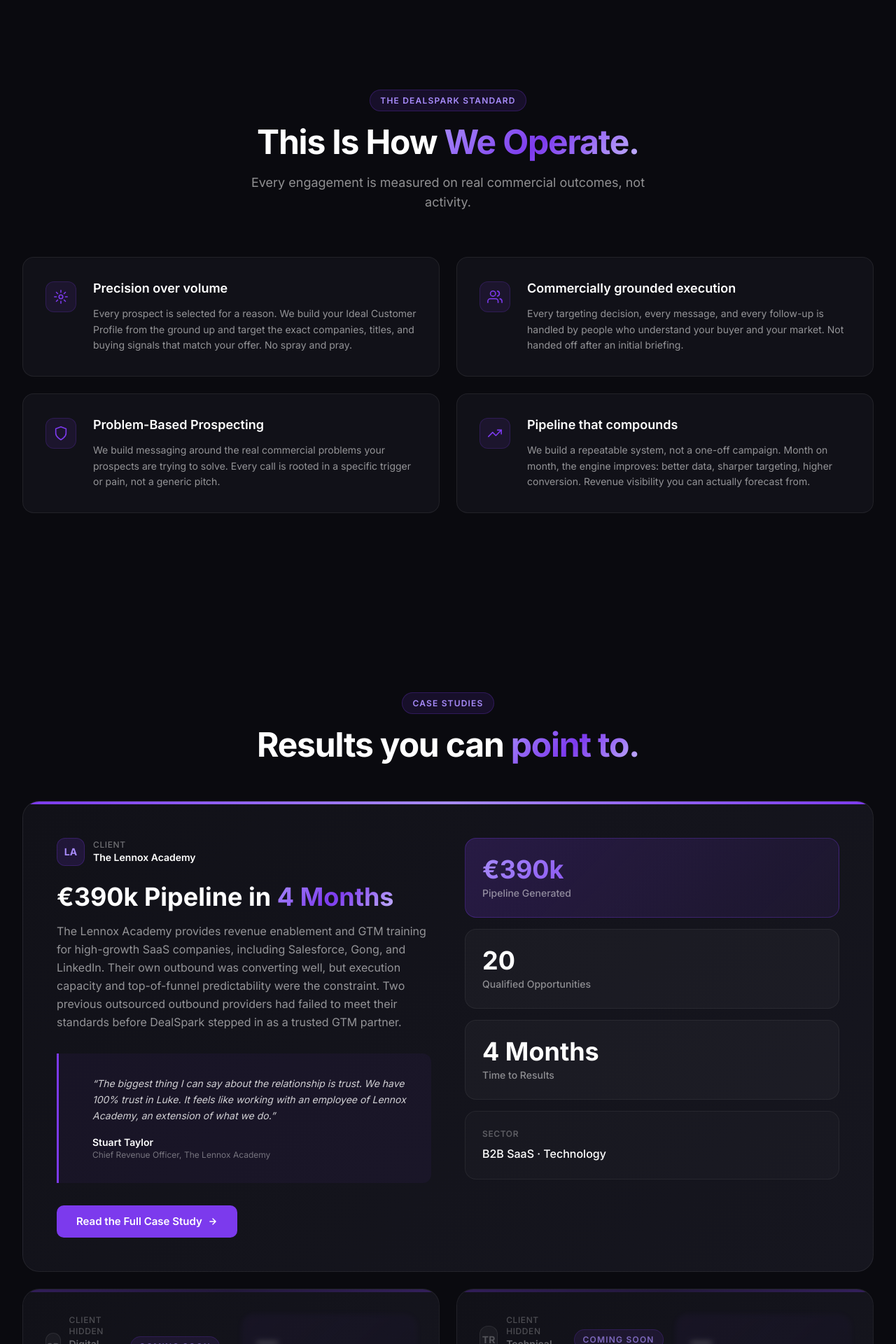
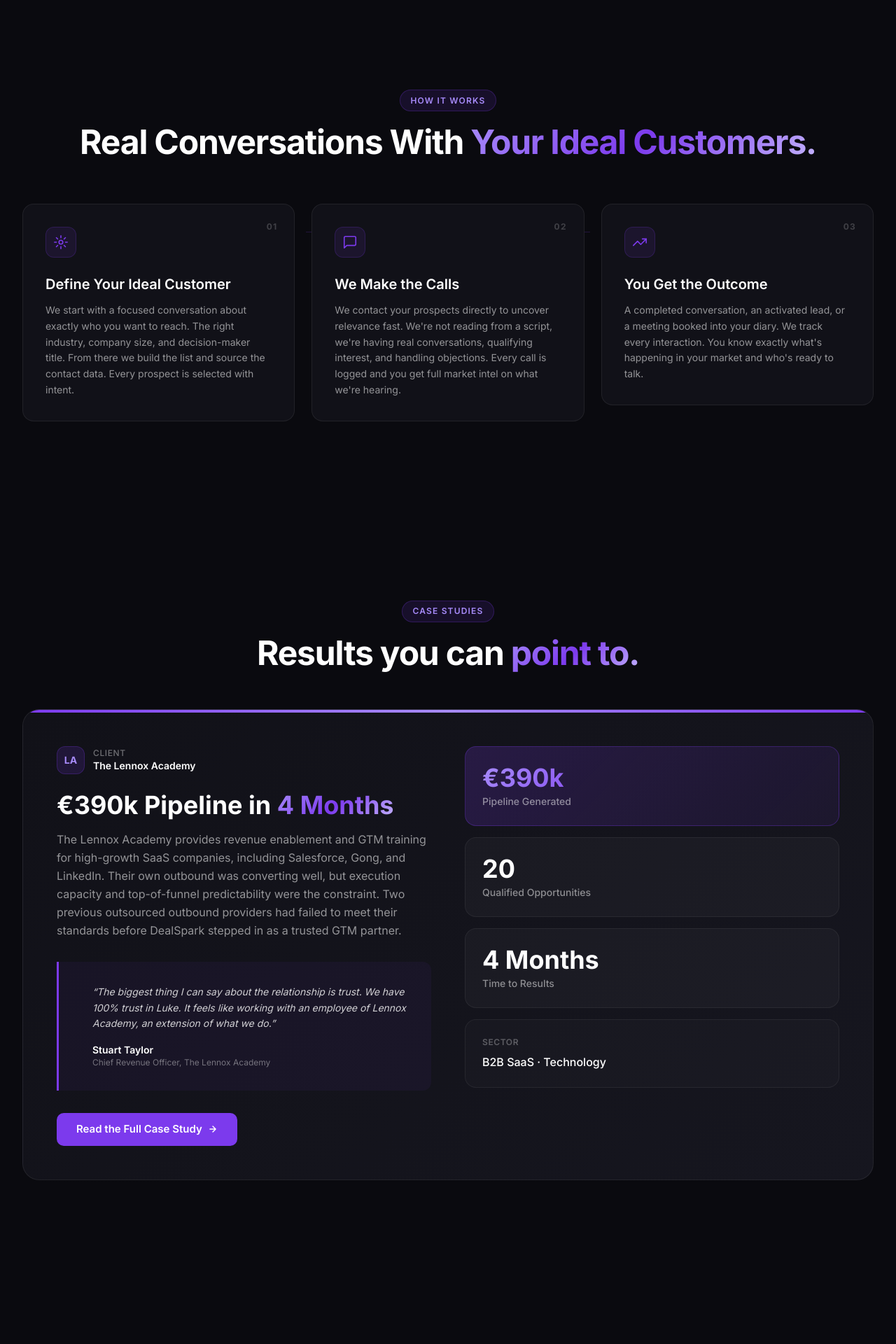
Before and after one commit to lukekly/Dealspark-website, a Next.js app: page / in a window 1280 px wide. Shown: the part 800-2720 px from the top of the page at 70% size. Built offline with nearby package versions, Linux system fonts and the light colour scheme.

Commit message:
Reorder homepage sections, hide coming soon cards on homepage only

```diff
--- a/app/page.tsx
+++ b/app/page.tsx
@@ -64,11 +64,11 @@ export default function HomePage() {
         dangerouslySetInnerHTML={{ __html: JSON.stringify(orgSchema) }}
       />
       <Hero />
+      <HowItWorks />
+      <CaseStudyPreview hideComingSoon />
       <PainSection />
-      <CaseStudyPreview />
       <Industries />
       <OldVsNew />
-      <HowItWorks />
       <FAQ />
       <FinalCTA />
     </>
--- a/components/CaseStudyPreview.tsx
+++ b/components/CaseStudyPreview.tsx
@@ -26,7 +26,7 @@ const comingSoon = [
   },
 ];
 
-export default function CaseStudyPreview() {
+export default function CaseStudyPreview({ hideComingSoon = false }: { hideComingSoon?: boolean }) {
   return (
     <section
       className="py-24 lg:py-32"
@@ -185,7 +185,7 @@ export default function CaseStudyPreview() {
         </AnimatedSection>
 
         {/* Coming Soon cards */}
-        <div className="grid grid-cols-1 md:grid-cols-2 gap-6 mt-2">
+        {!hideComingSoon && <div className="grid grid-cols-1 md:grid-cols-2 gap-6 mt-2">
           {comingSoon.map((cs, index) => (
             <AnimatedSection key={cs.id} delay={150 + index * 100}>
               <div
@@ -290,7 +290,7 @@ export default function CaseStudyPreview() {
               </div>
             </AnimatedSection>
           ))}
-        </div>
+        </div>}
       </div>
     </section>
   );
```
